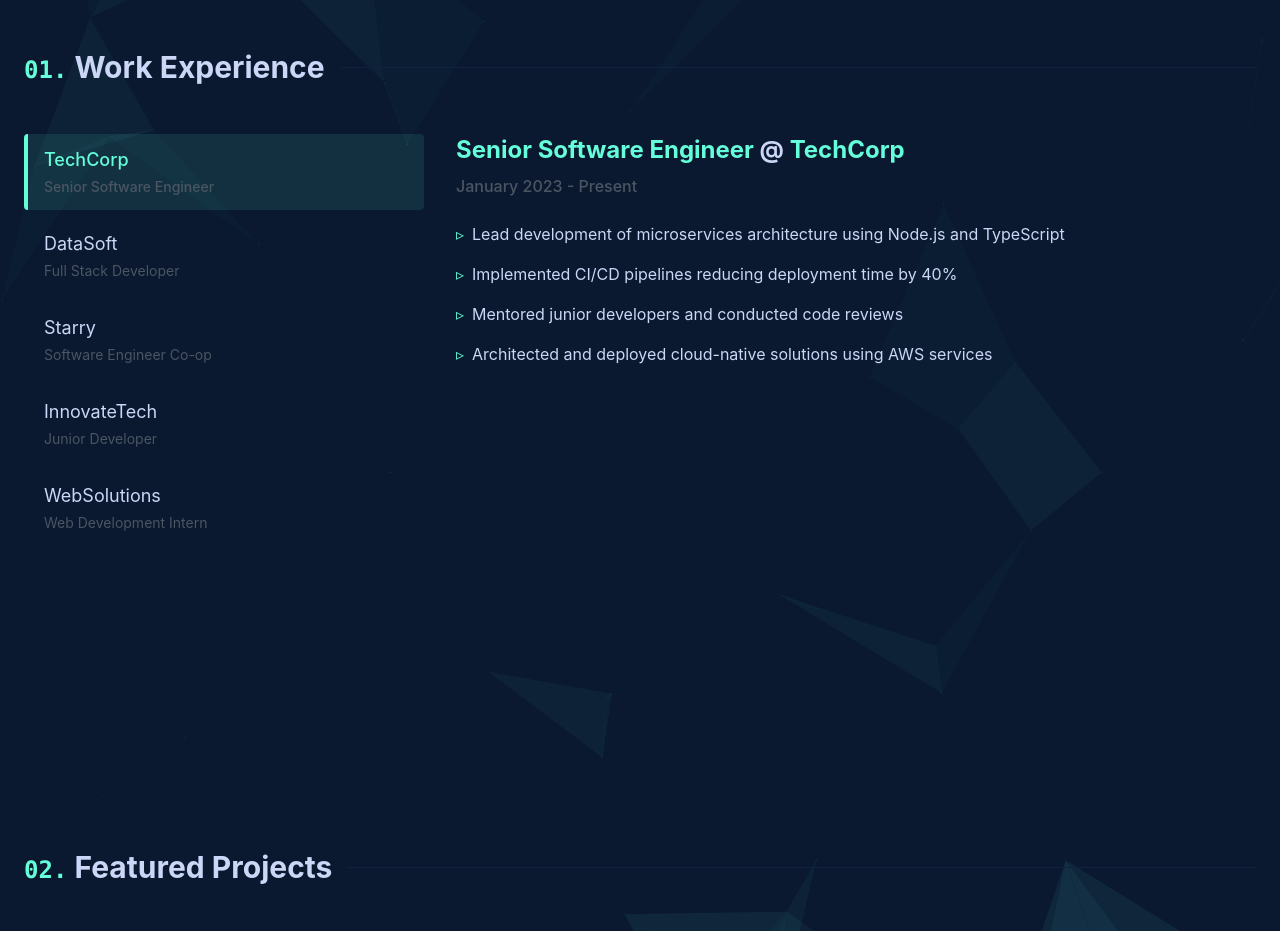
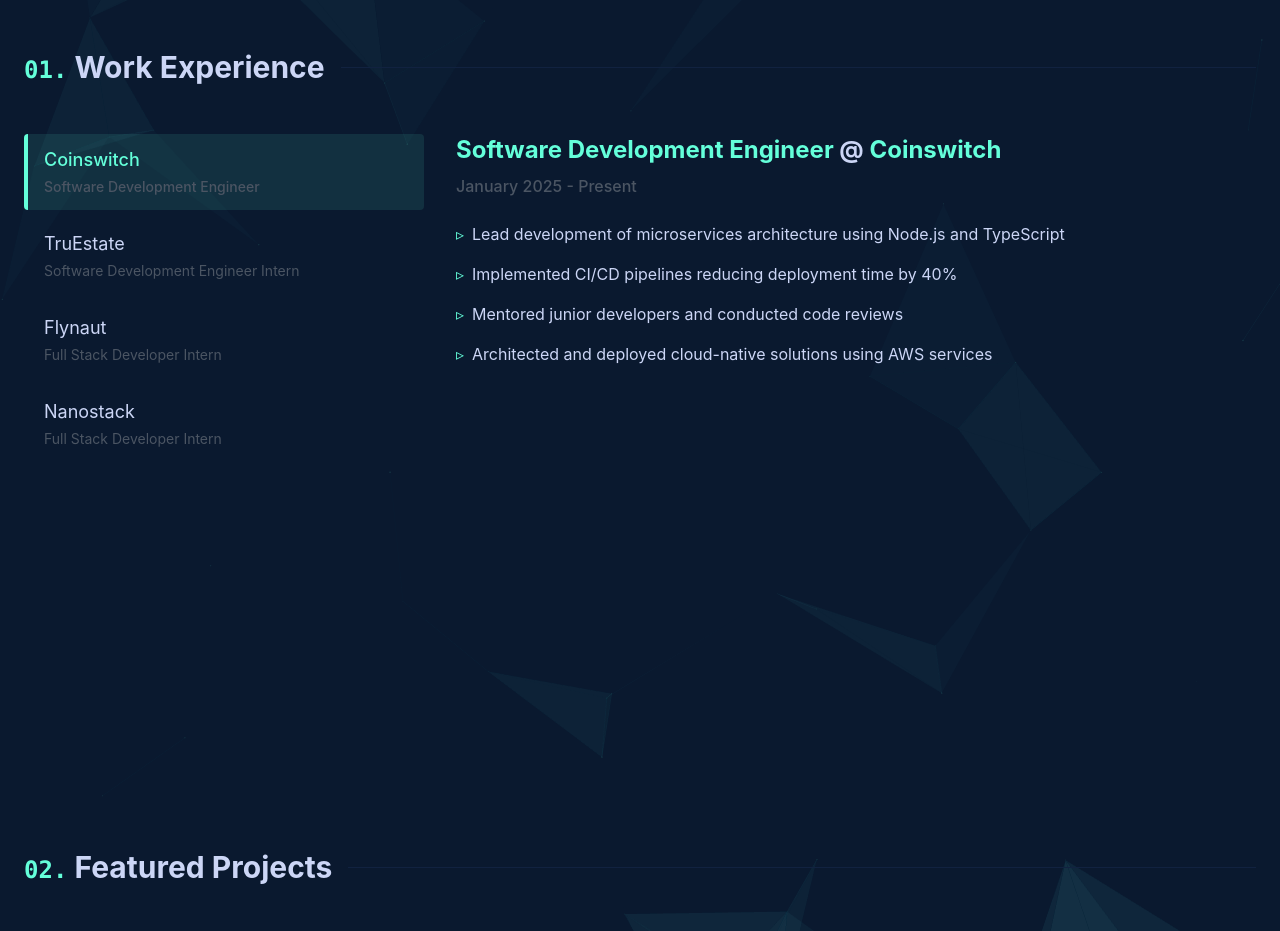
Before and after one commit to Yash-007/Portfolio, a React (Vite) app: page / in a window 1280 px wide. Shown: the part 902-1833 px from the top of the page. Built offline with nearby package versions, Linux system fonts and the light colour scheme.

Commit message:
add work exp

```diff
--- a/src/components/WorkExperience.tsx
+++ b/src/components/WorkExperience.tsx
@@ -9,9 +9,9 @@
 
 const experiences: WorkExperience[] = [
   {
-    company: 'TechCorp',
-    role: 'Senior Software Engineer',
-    period: 'January 2023 - Present',
+    company: 'Coinswitch',
+    role: 'Software Development Engineer',
+    period: 'January 2025 - Present',
     responsibilities: [
       'Lead development of microservices architecture using Node.js and TypeScript',
       'Implemented CI/CD pipelines reducing deployment time by 40%',
@@ -20,9 +20,9 @@
     ]
   },
   {
-    company: 'DataSoft',
-    role: 'Full Stack Developer',
-    period: 'March 2021 - December 2022',
+    company: 'TruEstate',
+    role: 'Software Development Engineer Intern',
+    period: 'August 2024 - January 2025',
     responsibilities: [
       'Developed and maintained multiple React-based web applications',
       'Optimized database queries resulting in 50% faster load times',
@@ -31,9 +31,9 @@
     ]
   },
   {
-    company: 'Starry',
-    role: 'Software Engineer Co-op',
-    period: 'July - December 2016',
+    company: 'Flynaut',
+    role: 'Full Stack Developer Intern',
+    period: 'April 2024 - July 2024',
     responsibilities: [
       'Engineered and improved major features of Starry\'s customer-facing Android web app using ES6, Handlebars, Backbone, Marionette, and CSS',
       'Proposed and implemented scalable solutions to issues identified with cloud services and applications',
@@ -41,25 +41,14 @@
     ]
   },
   {
-    company: 'InnovateTech',
-    role: 'Junior Developer',
-    period: 'June 2015 - May 2016',
+    company: 'Nanostack',
+    role: 'Full Stack Developer Intern',
+    period: 'August 2023 - December 2023',
     responsibilities: [
       'Built and maintained RESTful APIs using Python and Django',
       'Implemented automated testing suites improving code coverage by 75%',
       'Assisted in the migration of legacy systems to modern frameworks',
       'Participated in daily stand-ups and sprint planning meetings'
-    ]
-  },
-  {
-    company: 'WebSolutions',
-    role: 'Web Development Intern',
-    period: 'January - May 2015',
-    responsibilities: [
-      'Developed responsive websites using HTML5, CSS3, and JavaScript',
-      'Created and maintained WordPress themes and plugins',
-      'Optimized website performance and SEO metrics',
-      'Assisted senior developers with bug fixes and feature implementations'
     ]
   }
 ];
```
